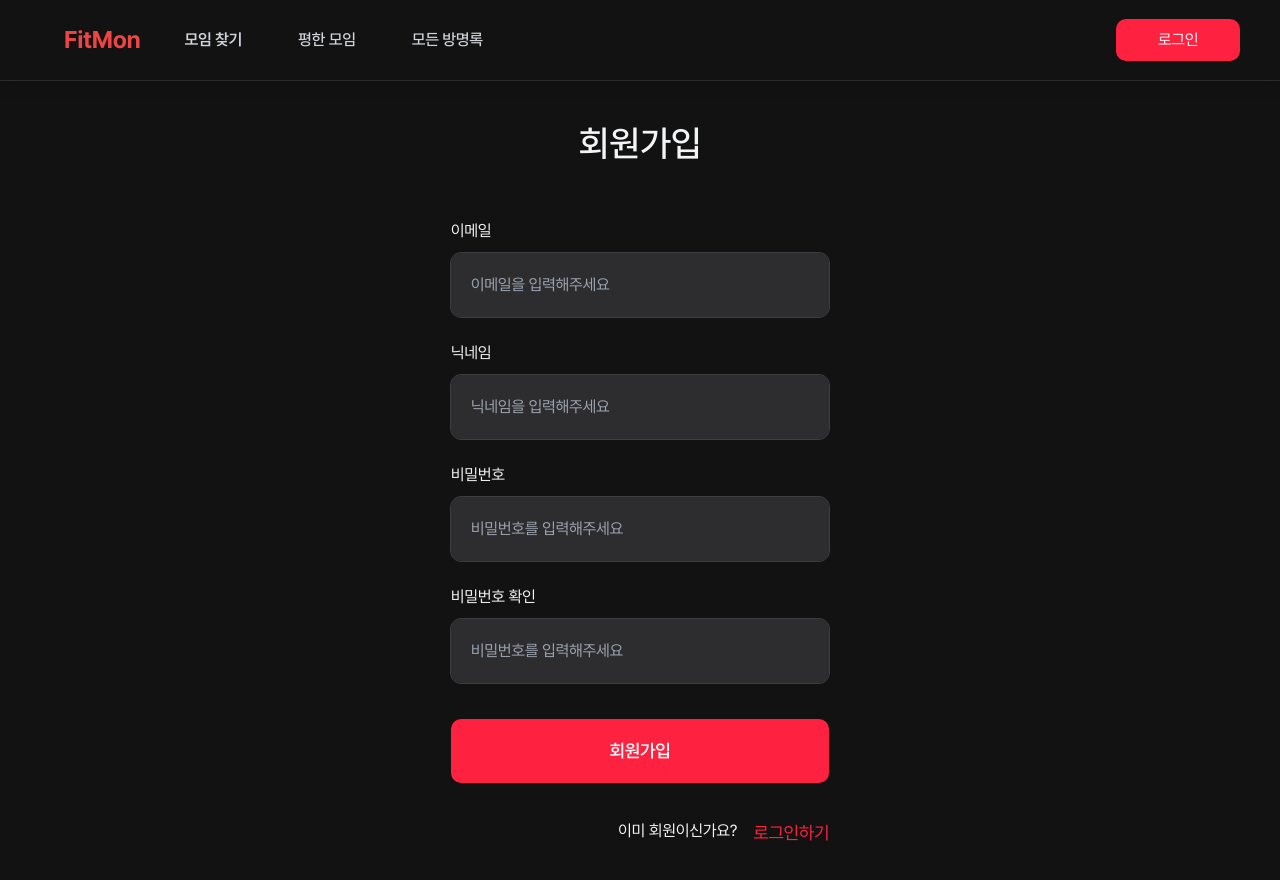
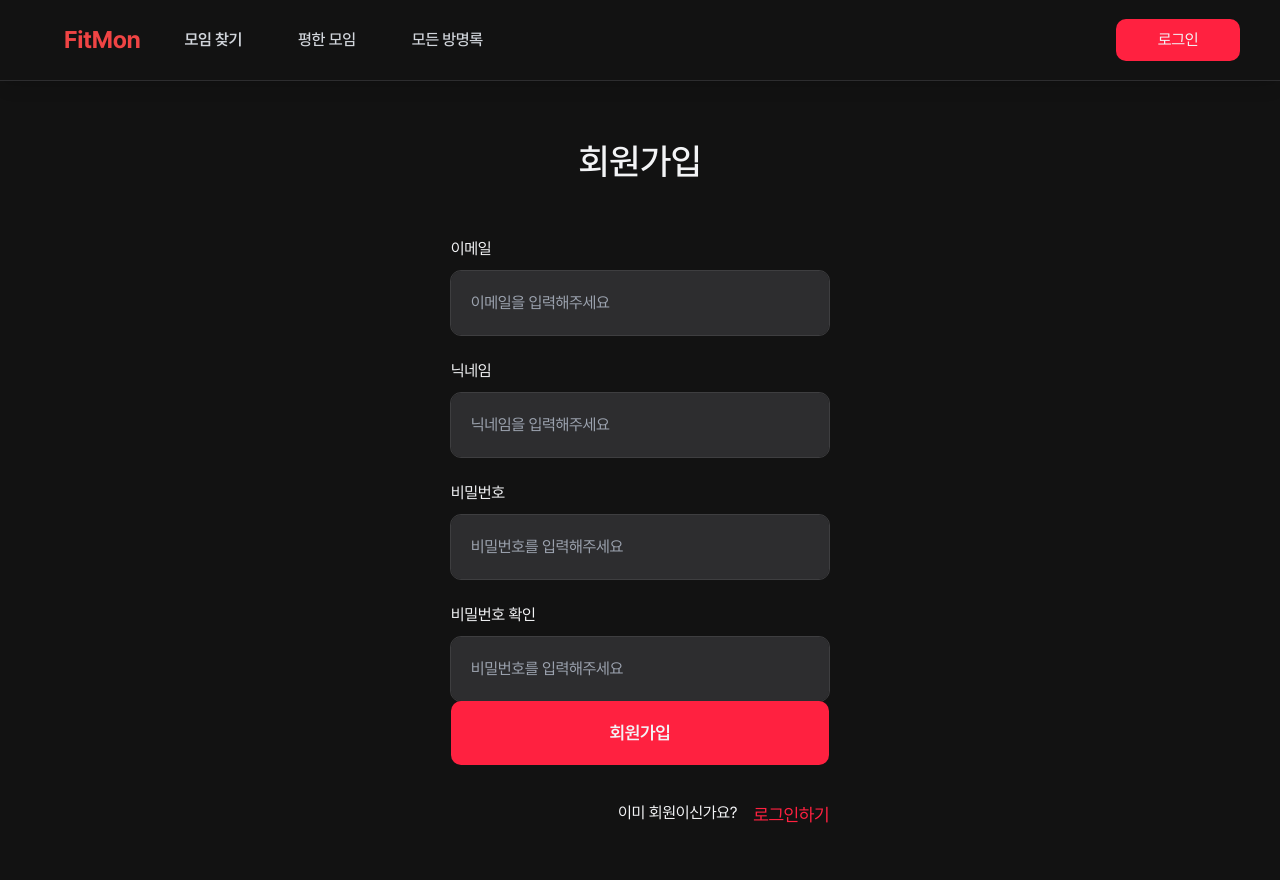
Before and after one commit to FESI06-project/-frontend, a Next.js app: page /register in a window 1280 px wide. Built offline with nearby package versions, Linux system fonts and the light colour scheme.

Commit message:
✨ feat: Button custom styles 추가

```diff
--- a/src/components/common/Button.tsx
+++ b/src/components/common/Button.tsx
@@ -1,7 +1,9 @@
 interface ButtonProps {
   type?: 'button' | 'submit' | 'reset';
   name: string;
-  style?: 'default' | 'register' | 'cancel';
+  style?: 'default' | 'register' | 'cancel' | 'custom';
+  width?: string;
+  height?: string;
   className?: string;
   handleButtonClick?: () => void;
 }
@@ -16,15 +18,18 @@ export default function Button({
   type = 'button',
   name,
   style = 'default',
+  width = '100%',
+  height = '100%',
   className = '',
   handleButtonClick,
 }: ButtonProps) {
   const buttonStyles = {
     default:
-      'w-full h-16 mt-9 rounded-[10px] bg-primary text-[1.125rem] font-semibold',
-    register: 'w-40 h-10 mt-9 rounded-[10px] bg-primary text-[1rem]',
+      'w-full h-16 rounded-[10px] bg-primary text-[1.125rem] font-semibold',
+    register: 'w-40 h-10 rounded-[10px] bg-primary text-[1rem]',
     cancel:
-      'w-40 h-10 mt-9 rounded-[10px] opacity-100 outline outline-1 outline-primary text-[1rem]',
+      'w-40 h-10 rounded-[10px] opacity-100 outline outline-1 outline-primary text-[1rem]',
+    custom: `w-[${width}] h-[${height}] rounded-[10px] bg-primary text-[1.125rem] font-semibold`,
   };
   return (
     <button
```
